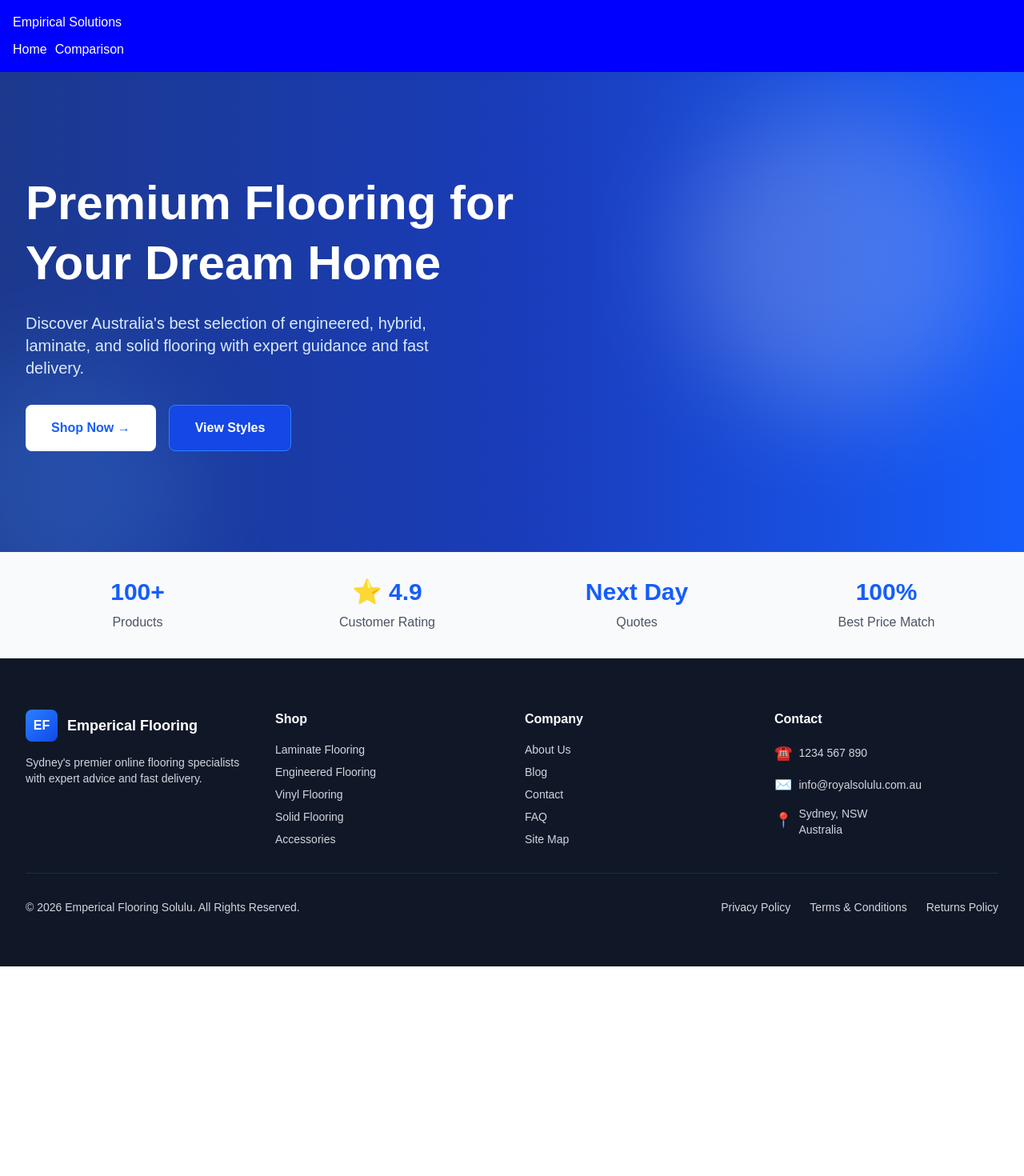
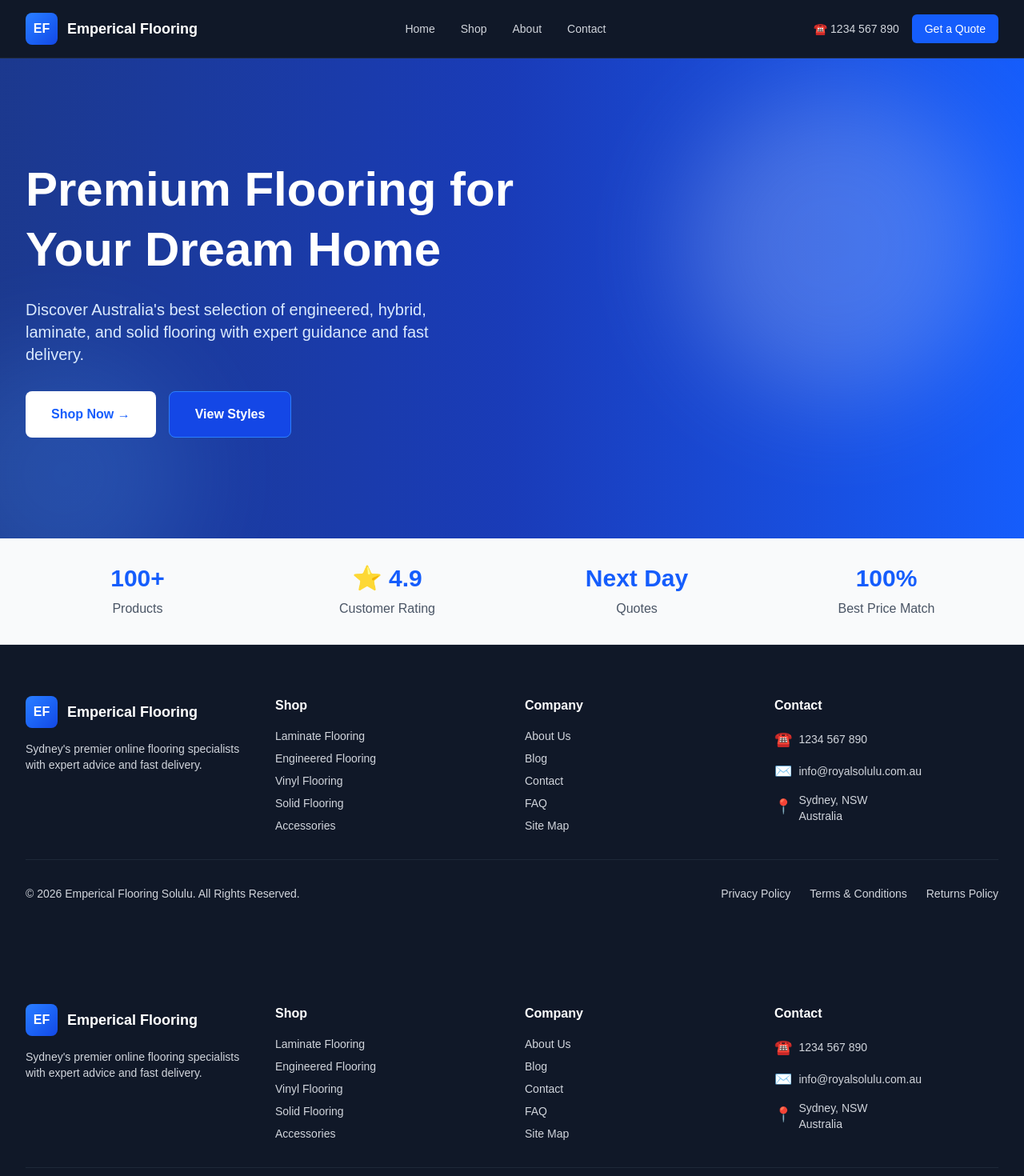
Before and after one commit to JamePHD/Flooring, a Next.js app: page / in a window 1280 px wide. Shown: the top 1470 px of the page at 80% size. Before the commit the page ends 1208 px from the top, so only its background shows below. Built offline with nearby package versions, Linux system fonts and the light colour scheme.

Commit message:
Created footer component, updated header component

```diff
--- /dev/null
+++ b/app/components/footer.tsx
@@ -0,0 +1,74 @@
+import Link from "next/link";
+export default function Footer() {
+    return(
+        <footer className="bg-gray-900 text-gray-300">
+        <div className="max-w-7xl mx-auto px-4 sm:px-6 lg:px-8 py-16">
+          <div className="grid grid-cols-1 md:grid-cols-4 gap-8 mb-8">
+            {/* Brand */}
+            <div>
+              <div className="flex items-center gap-3 mb-4">
+                <div className="w-10 h-10 bg-gradient-to-br from-blue-500 to-blue-700 rounded-lg flex items-center justify-center">
+                  <span className="text-white font-bold">EF</span>
+                </div>
+                <span className="font-bold text-white text-lg">Emperical Flooring</span>
+              </div>
+              <p className="text-sm">Sydney's premier online flooring specialists with expert advice and fast delivery.</p>
+            </div>
+
+            {/* Shop */}
+            <div>
+              <h4 className="font-bold text-white mb-4">Shop</h4>
+              <ul className="space-y-2 text-sm">
+                <li><Link href="#" className="hover:text-blue-400 transition">Laminate Flooring</Link></li>
+                <li><Link href="#" className="hover:text-blue-400 transition">Engineered Flooring</Link></li>
+                <li><Link href="#" className="hover:text-blue-400 transition">Vinyl Flooring</Link></li>
+                <li><Link href="#" className="hover:text-blue-400 transition">Solid Flooring</Link></li>
+                <li><Link href="#" className="hover:text-blue-400 transition">Accessories</Link></li>
+              </ul>
+            </div>
+
+            {/* Company */}
+            <div>
+              <h4 className="font-bold text-white mb-4">Company</h4>
+              <ul className="space-y-2 text-sm">
+                <li><Link href="#" className="hover:text-blue-400 transition">About Us</Link></li>
+                <li><Link href="#" className="hover:text-blue-400 transition">Blog</Link></li>
+                <li><Link href="#" className="hover:text-blue-400 transition">Contact</Link></li>
+                <li><Link href="#" className="hover:text-blue-400 transition">FAQ</Link></li>
+                <li><Link href="#" className="hover:text-blue-400 transition">Site Map</Link></li>
+              </ul>
+            </div>
+
+            {/* Contact */}
+            <div>
+              <h4 className="font-bold text-white mb-4">Contact</h4>
+              <ul className="space-y-3 text-sm">
+                <li className="flex items-center gap-2">
+                  <span className="text-lg flex-shrink-0">☎️</span>
+                  <Link href="tel:1300119313" className="hover:text-blue-400 transition">1234 567 890</Link>
+                </li>
+                <li className="flex items-center gap-2">
+                  <span className="text-lg flex-shrink-0">✉️</span>
+                  <Link href="mailto:info@iotbayflooring.com.au" className="hover:text-blue-400 transition">info@royalsolulu.com.au</Link>
+                </li>
+                <li className="flex items-start gap-2">
+                  <span className="text-lg flex-shrink-0 mt-1">📍</span>
+                  <span>Sydney, NSW<br />Australia</span>
+                </li>
+              </ul>
+            </div>
+          </div>
+
+          {/* Divider */}
+          <div className="border-t border-gray-800 pt-8 flex flex-col md:flex-row justify-between items-center text-sm">
+            <p>&copy; 2026 Emperical Flooring Solulu. All Rights Reserved.</p>
+            <div className="flex gap-6 mt-4 md:mt-0">
+              <Link href="#" className="hover:text-blue-400 transition">Privacy Policy</Link>
+              <Link href="#" className="hover:text-blue-400 transition">Terms & Conditions</Link>
+              <Link href="#" className="hover:text-blue-400 transition">Returns Policy</Link>
+            </div>
+          </div>
+        </div>
+      </footer>
+    );
+}
--- a/app/components/header.tsx
+++ b/app/components/header.tsx
@@ -1,12 +1,70 @@
+import Link from "next/link";
 export default function Header() {
   return(
-    <header style={{ padding: "16px", background: "blue", color: "white" }}>
-      <h1>Empirical Solutions</h1>
+    // <header style={{ padding: "16px", background: "blue", color: "white" }}>
+    //   <h1>Empirical Solutions</h1>
 
-      <nav style={{ marginTop: "10px" }}>
-        <a href="#" style={{ marginRight: "10px", color: "white" }}>Home</a>
-        <a href="#" style={{ marginRight: "10px", color: "white" }}>Comparison</a>
-      </nav>
+    //   <nav style={{ marginTop: "10px" }}>
+    //     <a href="#" style={{ marginRight: "10px", color: "white" }}>Home</a>
+    //     <a href="#" style={{ marginRight: "10px", color: "white" }}>Comparison</a>
+    //   </nav>
+    // </header>
+    <header className="bg-gray-900 text-gray-300 border-b border-gray-800">
+      <div className="max-w-7xl mx-auto px-4 sm:px-6 lg:px-8 py-4">
+        <div className="flex items-center justify-between">
+
+          {/* Brand */}
+          <div className="flex items-center gap-3">
+            <div className="w-10 h-10 bg-gradient-to-br from-blue-500 to-blue-700 rounded-lg flex items-center justify-center">
+              <span className="text-white font-bold">EF</span>
+            </div>
+            <span className="font-bold text-white text-lg">Emperical Flooring</span>
+          </div>
+
+          {/* Navigation */}
+          <nav className="hidden md:flex items-center gap-8 text-sm">
+            <Link href="#" className="hover:text-blue-400 transition">Home</Link>
+            <Link href="#" className="hover:text-blue-400 transition">Shop</Link>
+            <Link href="#" className="hover:text-blue-400 transition">About</Link>
+            <Link href="#" className="hover:text-blue-400 transition">Contact</Link>
+          </nav>
+
+          {/* Contact / CTA */}
+          <div className="hidden md:flex items-center gap-4">
+            <Link
+              href="tel:1300119313"
+              className="text-sm hover:text-blue-400 transition"
+            >
+              ☎️ 1234 567 890
+            </Link>
+
+            <Link
+              href="#"
+              className="bg-blue-600 hover:bg-blue-700 text-white text-sm px-4 py-2 rounded-md transition"
+            >
+              Get a Quote
+            </Link>
+          </div>
+
+          {/* Mobile Menu Placeholder */}
+          <button className="md:hidden text-gray-300 hover:text-white transition">
+            <svg
+              xmlns="http://www.w3.org/2000/svg"
+              fill="none"
+              viewBox="0 0 24 24"
+              strokeWidth={1.5}
+              stroke="currentColor"
+              className="w-7 h-7"
+            >
+              <path
+                strokeLinecap="round"
+                strokeLinejoin="round"
+                d="M3.75 6.75h16.5M3.75 12h16.5m-16.5 5.25h16.5"
+              />
+            </svg>
+          </button>
+        </div>
+      </div>
     </header>
   );
 }
--- a/app/layout.tsx
+++ b/app/layout.tsx
@@ -2,6 +2,7 @@ import type { Metadata } from "next";
 import { Geist, Geist_Mono } from "next/font/google";
 import "./globals.css";
 import Header from "./components/header"
+import Footer from "./components/footer"
 
 const geistSans = Geist({
   variable: "--font-geist-sans",
@@ -31,6 +32,7 @@ export default function RootLayout({
       <body className="min-h-full flex flex-col">
         <Header/>
         {children}
+        <Footer/>
         </body>
     </html>
   );
```
